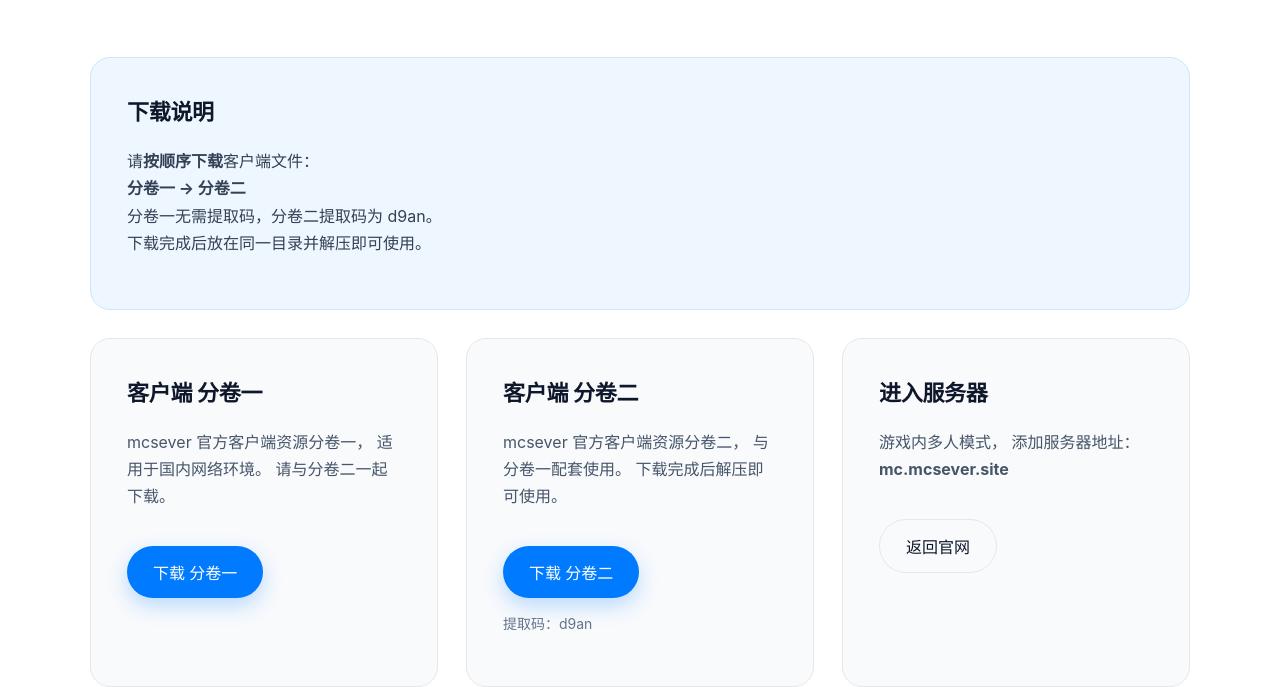
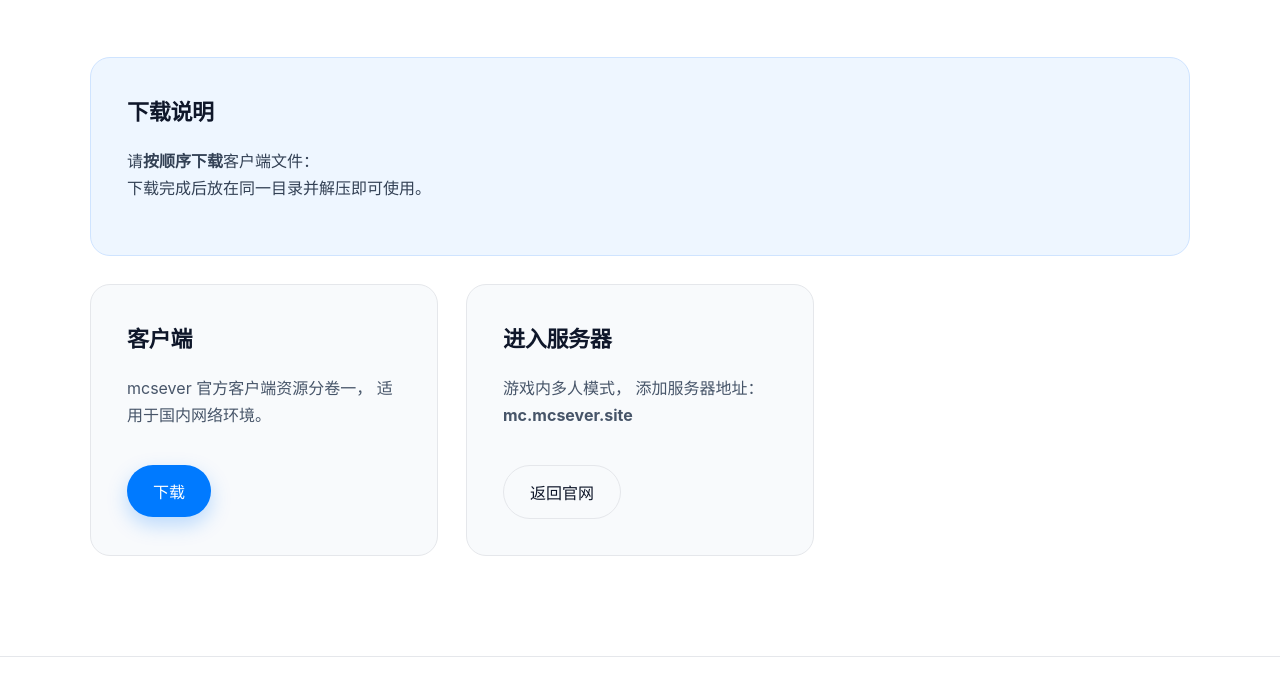
Before and after one commit to Mresygg/pan, a plain HTML site: page index.html in a window 1280 px wide. Shown: the part 279-966 px from the top of the page. Drawn offline with Linux system fonts and the light colour scheme.

Commit message:
Simplify client download instructions in index.html
Removed references to '分卷一' and '分卷二' and updated download links.

```diff
--- a/index.html
+++ b/index.html
@@ -133,31 +133,18 @@
       <h3>下载说明</h3>
       <p style="color:#334155">
         请<strong>按顺序下载</strong>客户端文件：<br />
-        <strong>分卷一 → 分卷二</strong><br />
-        分卷一无需提取码，分卷二提取码为 d9an。<br />
-        下载完成后放在同一目录并解压即可使用。
+        下载完成后放在同一目录并解压即可使用。<br />
+
       </p>
     </div>
 
     <div class="card">
-      <h3>客户端 分卷一</h3>
+      <h3>客户端</h3>
       <p>
         mcsever 官方客户端资源分卷一，
         适用于国内网络环境。
-        请与分卷二一起下载。
       </p>
-      <a class="btn" href="https://wwbch.lanzouw.com/iKz6W3dvgipc" target="_blank">下载 分卷一</a>
-    </div>
-
-    <div class="card">
-      <h3>客户端 分卷二</h3>
-      <p>
-        mcsever 官方客户端资源分卷二，
-        与分卷一配套使用。
-        下载完成后解压即可使用。
-      </p>
-      <a class="btn" href="https://wwbch.lanzouw.com/i3ksJ3dvgnah" target="_blank">下载 分卷二</a>
-      <p style="font-size:14px;color:#64748b">提取码：d9an</p>
+      <a class="btn" href="https://wwbch.lanzouw.com/iVhqQ3dzqlfe" target="_blank">下载</a>
     </div>
 
     <div class="card">
```
